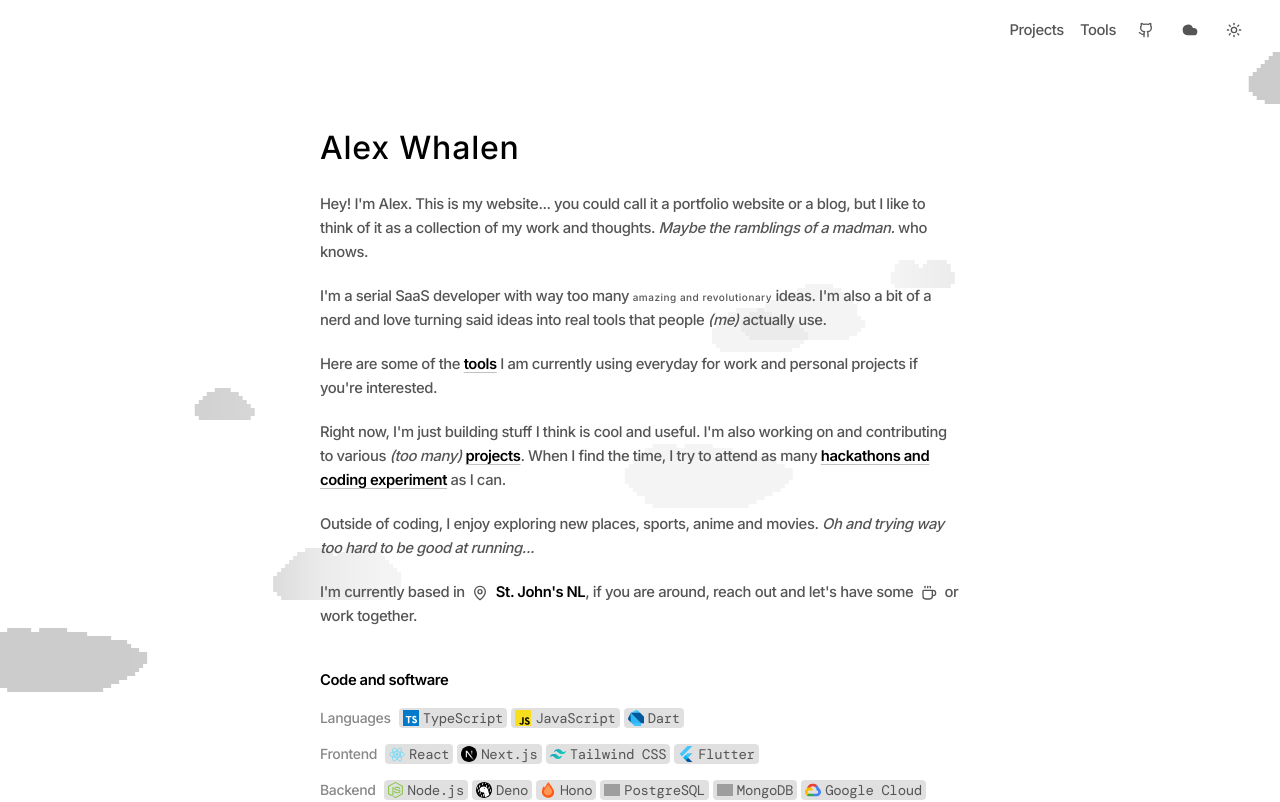
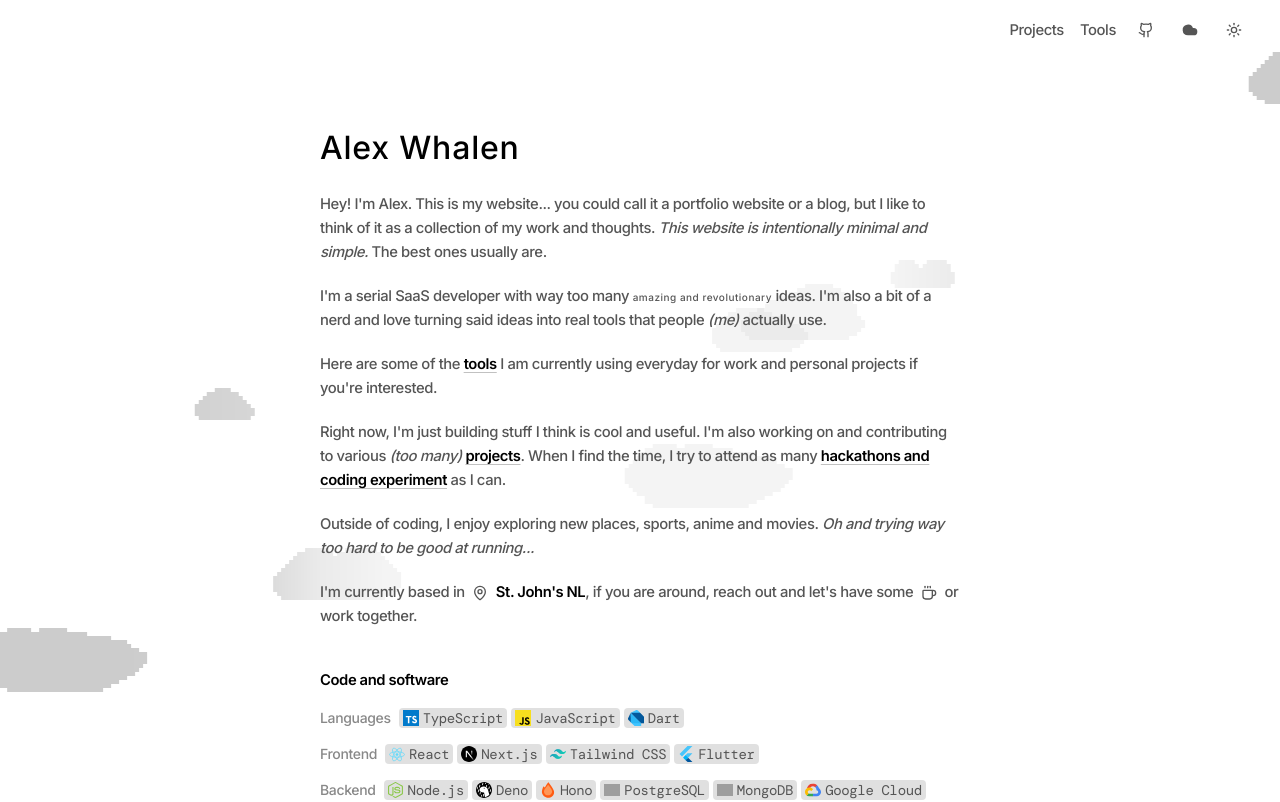
Before and after one commit to Awhalen1999/portfolio, a Next.js app: page / in a window 1280 px wide. Shown: the top 802 px of the page. Built offline with nearby package versions, Linux system fonts and the light colour scheme; grey boxes are pictures that could not be loaded; a web font is replaced by a local one.

Commit message:
page content

```diff
--- a/app/page.tsx
+++ b/app/page.tsx
@@ -21,9 +21,9 @@ export default function AboutPage() {
         website or a blog, but I like to think of it as a collection of my work
         and thoughts.{" "}
         <span className="text-style-body-italic">
-          Maybe the ramblings of a madman.{" "}
+          This website is intentionally minimal and simple.{" "}
         </span>
-        who knows.
+        The best ones usually are.
       </p>
       <p className="text-style-body-main mb-5">
         I'm a serial SaaS developer with way too many{" "}
```
